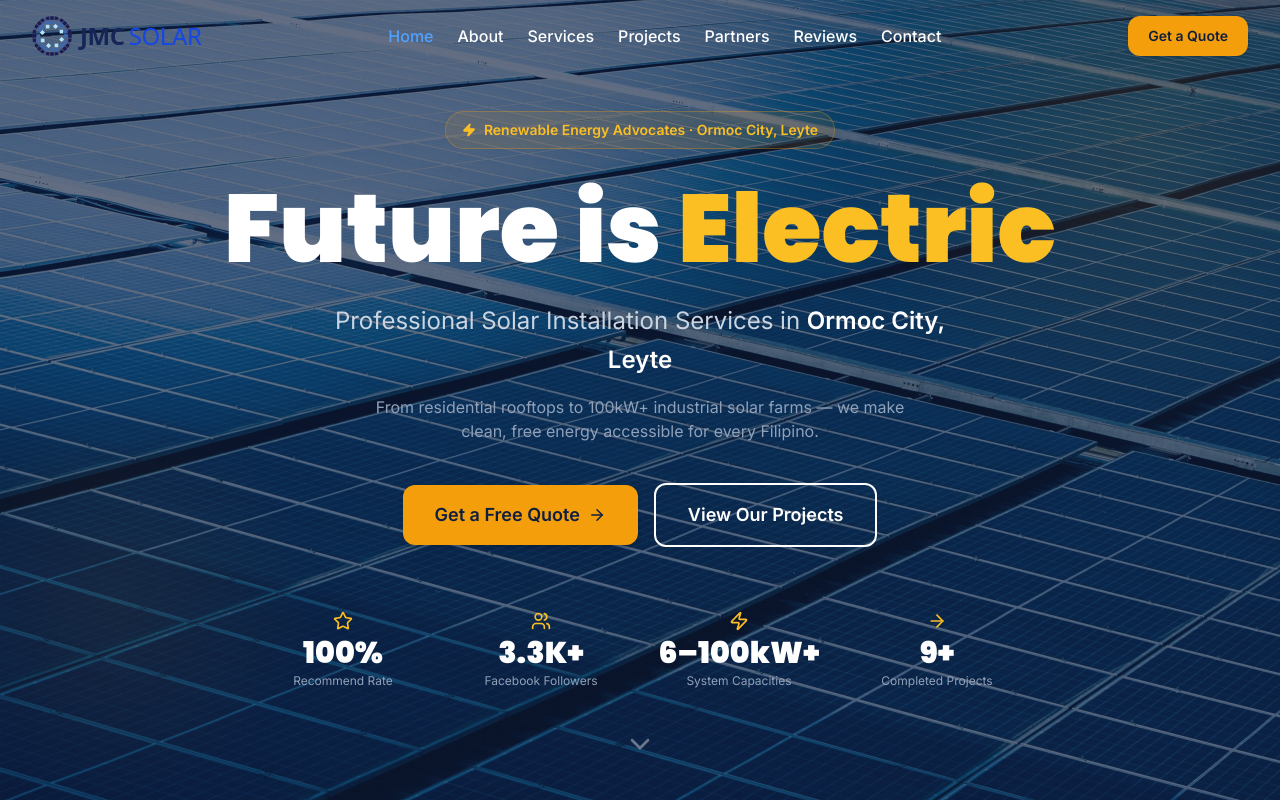
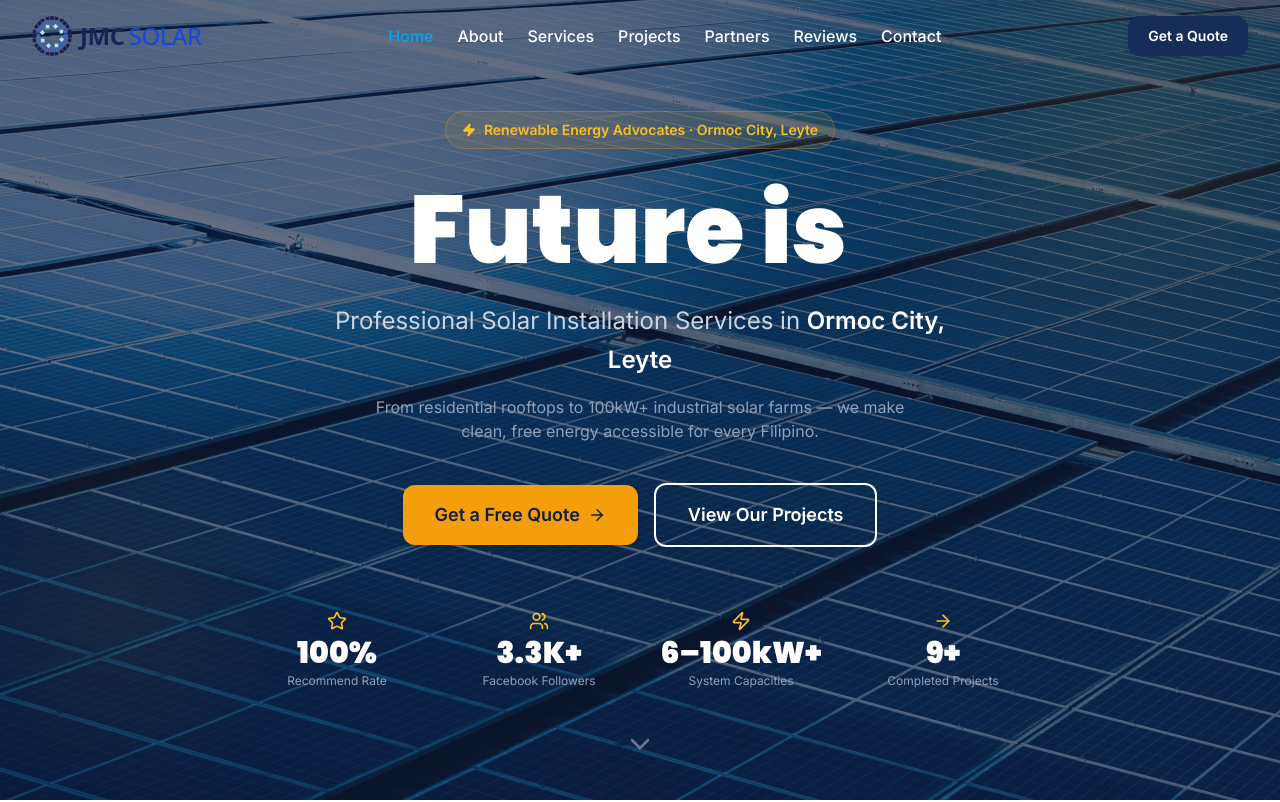
Before and after one commit to chrisPlicious/JMCWebApp, a React (Vite) app: page / in a window 1280 px wide. Shown: the top 802 px of the page. Built offline with nearby package versions, Linux system fonts and the light colour scheme.

Commit message:
updated hero section

```diff
--- a/src/components/layout/Navbar.tsx
+++ b/src/components/layout/Navbar.tsx
@@ -91,7 +91,7 @@ export default function Navbar() {
               onClick={(e) => handleNavClick(e, item.href)}
               className={`text-md font-medium px-1.5 rounded-lg transition-colors
                 ${activeSection === item.href
-                  ? 'text-blue-400 active'
+                  ? 'text-sky-500 active'
                   : scrolled
                    ? 'text-blue-950 hover:text-blue-400 hover:bg-white/5'
                    : 'text-white hover:text-blue-400 hover:bg-white/5'
@@ -107,7 +107,7 @@ export default function Navbar() {
           <a
             href="#contact"
             onClick={(e) => handleNavClick(e, '#contact')}
-            className="bg-solar-500 hover:bg-solar-400 text-navy-900 font-semibold text-sm px-5 py-2.5 rounded-xl transition-all duration-200 shadow-md hover:shadow-lg"
+            className="bg-navy-800 hover:bg-solar-400 text-white font-semibold text-sm px-5 py-2.5 rounded-xl transition-all duration-200 shadow-md hover:shadow-lg"
           >
             Get a Quote
           </a>
--- a/src/components/sections/Hero.tsx
+++ b/src/components/sections/Hero.tsx
@@ -1,17 +1,52 @@
-import { useEffect, useState } from 'react';
-import solarBg from '../../assets/solar.jpg';
-import { ArrowRight, ChevronDown, Star, Users, Zap } from 'lucide-react';
-import Button from '../ui/Button';
+import { useEffect, useState, useRef } from "react";
+import solarBg from "../../assets/solar.jpg";
+import { ArrowRight, ChevronDown, Star, Users, Zap } from "lucide-react";
+import Button from "../ui/Button";
 
 const stats = [
-  { value: '100%', label: 'Recommend Rate', icon: <Star size={20} /> },
-  { value: '3.3K+', label: 'Facebook Followers', icon: <Users size={20} /> },
-  { value: '6–100kW+', label: 'System Capacities', icon: <Zap size={20} /> },
-  { value: '9+', label: 'Completed Projects', icon: <ArrowRight size={20} /> },
+  { value: "100%", label: "Recommend Rate", icon: <Star size={20} /> },
+  { value: "3.3K+", label: "Facebook Followers", icon: <Users size={20} /> },
+  { value: "6–100kW+", label: "System Capacities", icon: <Zap size={20} /> },
+  { value: "9+", label: "Completed Projects", icon: <ArrowRight size={20} /> },
 ];
+
+const words = ["Electric", "Renewable", "Sustainable", "Now"];
 
 export default function Hero() {
   const [visible, setVisible] = useState(false);
+  const [currentIndex, setCurrentIndex] = useState(0);
+  const [phase, setPhase] = useState<"typing" | "pause" | "erasing">("typing");
+  const [displayText, setDisplayText] = useState("");
+  const timeoutRef = useRef<ReturnType<typeof setTimeout> | null>(null);
+
+  useEffect(() => {
+    const word = words[currentIndex];
+
+    if (phase === "typing") {
+      if (displayText.length < word.length) {
+        timeoutRef.current = setTimeout(() => {
+          setDisplayText(word.slice(0, displayText.length + 1));
+        }, 100);
+      } else {
+        timeoutRef.current = setTimeout(() => setPhase("pause"), 80);
+      }
+    } else if (phase === "pause") {
+      timeoutRef.current = setTimeout(() => setPhase("erasing"), 2000);
+    } else if (phase === "erasing") {
+      if (displayText.length > 0) {
+        timeoutRef.current = setTimeout(() => {
+          setDisplayText(displayText.slice(0, -1));
+        }, 60);
+      } else {
+        setCurrentIndex((prev) => (prev + 1) % words.length);
+        setPhase("typing");
+      }
+    }
+
+    return () => {
+      if (timeoutRef.current) clearTimeout(timeoutRef.current);
+    };
+  }, [displayText, phase, currentIndex]);
 
   useEffect(() => {
     const t = setTimeout(() => setVisible(true), 100);
@@ -19,10 +54,10 @@ export default function Hero() {
   }, []);
 
   const scrollToAbout = () => {
-    const el = document.querySelector('#about');
+    const el = document.querySelector("#about");
     if (el) {
       const top = el.getBoundingClientRect().top + window.scrollY - 72;
-      window.scrollTo({ top, behavior: 'smooth' });
+      window.scrollTo({ top, behavior: "smooth" });
     }
   };
 
@@ -32,18 +67,25 @@ export default function Hero() {
       className="relative min-h-screen flex flex-col items-center justify-center overflow-hidden bg-navy-900"
     >
       {/* Background */}
-      <div className="absolute inset-0 bg-cover bg-center opacity-35" style={{ backgroundImage: `url(${solarBg})` }} />
+      <div
+        className="absolute inset-0 bg-cover bg-center opacity-35"
+        style={{ backgroundImage: `url(${solarBg})` }}
+      />
       {/* <div className="absolute inset-0 bg-linear-to-b from-white/50 via-navy-900 to-navy-800 opacity-80" /> */}
       <div className="absolute inset-0 " />
       {/* Decorative sun rays */}
       <div className="absolute inset-0 overflow-hidden pointer-events-none">
         <div
           className="absolute -top-40 -right-40 w-[600px] h-[600px] rounded-full opacity-10"
-          style={{ background: 'radial-gradient(circle, #f59e0b 0%, transparent 70%)' }}
+          style={{
+            background: "radial-gradient(circle, #f59e0b 0%, transparent 70%)",
+          }}
         />
         <div
           className="absolute bottom-0 -left-20 w-[400px] h-[400px] rounded-full opacity-5"
-          style={{ background: 'radial-gradient(circle, #f59e0b 0%, transparent 70%)' }}
+          style={{
+            background: "radial-gradient(circle, #f59e0b 0%, transparent 70%)",
+          }}
         />
         {/* Grid pattern */}
         <div
@@ -51,15 +93,15 @@ export default function Hero() {
           style={{
             backgroundImage: `linear-gradient(rgba(255,255,255,0.1) 1px, transparent 1px),
                               linear-gradient(90deg, rgba(255,255,255,0.1) 1px, transparent 1px)`,
-            backgroundSize: '60px 60px',
+            backgroundSize: "60px 60px",
           }}
         />
       </div>
 
       {/* Main Content */}
       <div
-        className={`relative z-10 max-w-7xl mx-auto px-4 sm:px-6 lg:px-8 text-center transition-all duration-1000 ${
-          visible ? 'opacity-100 translate-y-0' : 'opacity-0 translate-y-10'
+        className={`relative z-10 w-full mx-auto px-4 sm:px-6 lg:px-8 text-center transition-all duration-1000 ${
+          visible ? "opacity-100 translate-y-0" : "opacity-0 translate-y-10"
         }`}
       >
         {/* Badge */}
@@ -71,22 +113,24 @@ export default function Hero() {
         {/* Headline */}
         <h1
           className="text-white font-black text-5xl sm:text-6xl lg:text-7xl xl:text-8xl leading-none mb-6"
-          style={{ fontFamily: 'Poppins, sans-serif' }}
+          style={{ fontFamily: "Poppins, sans-serif" }}
         >
-          Future is{' '}
-          <span className="text-solar-400 relative">
-            Electric
-
+          Future is{" "}
+          <span className="text-solar-400 relative inline-flex items-center">
+            {displayText}
+            {/* Blinking cursor */}
+            <span className="inline-block w-[3px] h-[0.85em] bg-solar-400 ml-1 rounded animate-[blink_0.8s_step-end_infinite]" />
           </span>
         </h1>
 
         {/* Subtitle */}
         <p className="text-slate-300 text-lg sm:text-xl lg:text-2xl max-w-2xl mx-auto mb-4 leading-relaxed">
-          Professional Solar Installation Services in{' '}
+          Professional Solar Installation Services in{" "}
           <span className="text-white font-semibold">Ormoc City, Leyte</span>
         </p>
         <p className="text-slate-400 text-base max-w-xl mx-auto mb-10">
-          From residential rooftops to 100kW+ industrial solar farms — we make clean, free energy accessible for every Filipino.
+          From residential rooftops to 100kW+ industrial solar farms — we make
+          clean, free energy accessible for every Filipino.
         </p>
 
         {/* CTA Buttons */}
@@ -101,13 +145,15 @@ export default function Hero() {
         </div>
 
         {/* Stats Strip */}
-        <div className="grid grid-cols-2 lg:grid-cols-4 gap-6 max-w-3xl mx-auto">
+        <div className="grid grid-cols-2 lg:grid-cols-4 gap-10 max-w-3xl mx-auto">
           {stats.map((stat) => (
             <div key={stat.label} className="text-center">
-              <div className="text-solar-400 flex justify-center mb-1">{stat.icon}</div>
+              <div className="text-solar-400 flex justify-center mb-1">
+                {stat.icon}
+              </div>
               <div
                 className="text-white font-black text-2xl lg:text-3xl"
-                style={{ fontFamily: 'Poppins, sans-serif' }}
+                style={{ fontFamily: "Poppins, sans-serif" }}
               >
                 {stat.value}
               </div>
@@ -116,7 +162,6 @@ export default function Hero() {
           ))}
         </div>
       </div>
-
       {/* Scroll Indicator */}
       <button
         onClick={scrollToAbout}
--- a/src/components/ui/ProjectCard.tsx
+++ b/src/components/ui/ProjectCard.tsx
@@ -46,7 +46,7 @@ export default function ProjectCard({ project }: ProjectCardProps) {
       )}
 
       {/* Dark overlay for readability */}
-      <div className="absolute inset-0 bg-black/30" />
+      <div className="absolute inset-0 bg-black/20 hover:bg-black/0 transition-colors duration-500" />
 
       {/* Category label — top left */}
       <div className="absolute top-4 left-4 z-10">
--- a/src/index.css
+++ b/src/index.css
@@ -1,9 +1,9 @@
 @import "tailwindcss";
 
-@import url('https://fonts.googleapis.com/css2?family=Montserrat:wght@400;500;600;700&display=swap');
+@import url("https://fonts.googleapis.com/css2?family=Montserrat:wght@400;500;600;700&display=swap");
 
-@theme{
-  --font-montserrat: 'Montserrat', ui-sans-serif, system-ui, sans-serif;
+@theme {
+  --font-montserrat: "Montserrat", ui-sans-serif, system-ui, sans-serif;
 }
 
 ::-webkit-scrollbar {
@@ -23,16 +23,26 @@
   background: #2563eb; /* blue-600 */
 }
 
+@keyframes blink {
+  0%,
+  100% {
+    opacity: 1;
+  }
+  50% {
+    opacity: 0;
+  }
+}
+
 @theme {
   /* ─── Brand Colors ─────────────────────────────── */
-  --color-navy-50:   #eef2ff;
-  --color-navy-100:  #e0e7ff;
-  --color-navy-200:  #c7d2fe;
-  --color-navy-500:  #3b4f8a;
-  --color-navy-700:  #1e3a6e;
-  --color-navy-800:  #162d5a;
-  --color-navy-900:  #0f1f40;
-  --color-navy-950:  #0a1428;
+  --color-navy-50: #eef2ff;
+  --color-navy-100: #e0e7ff;
+  --color-navy-200: #c7d2fe;
+  --color-navy-500: #3b4f8a;
+  --color-navy-700: #1e3a6e;
+  --color-navy-800: #162d5a;
+  --color-navy-900: #0f1f40;
+  --color-navy-950: #0a1428;
 
   --color-solar-300: #fcd34d;
   --color-solar-400: #fbbf24;
@@ -40,15 +50,15 @@
   --color-solar-600: #d97706;
   --color-solar-700: #b45309;
 
-  --color-green-eco:     #22c55e;
-  --color-green-eco-bg:  #dcfce7;
+  --color-green-eco: #22c55e;
+  --color-green-eco-bg: #dcfce7;
 
   /* ─── Typography ────────────────────────────────── */
-  --font-sans:    'Inter', ui-sans-serif, system-ui, sans-serif;
-  --font-display: 'Poppins', ui-sans-serif, sans-serif;
+  --font-sans: "Inter", ui-sans-serif, system-ui, sans-serif;
+  --font-display: "Poppins", ui-sans-serif, sans-serif;
 
   /* ─── Custom Shadows ────────────────────────────── */
-  --shadow-card:       0 4px 24px 0 rgb(0 0 0 / 0.08);
+  --shadow-card: 0 4px 24px 0 rgb(0 0 0 / 0.08);
   --shadow-card-hover: 0 8px 40px 0 rgb(0 0 0 / 0.16);
 }
 
@@ -74,8 +84,12 @@ body {
 
 /* ─── Partners Marquee Animation ─────────────────── */
 @keyframes marquee {
-  0%   { transform: translateX(0); }
-  100% { transform: translateX(-50%); }
+  0% {
+    transform: translateX(0);
+  }
+  100% {
+    transform: translateX(-50%);
+  }
 }
 
 .animate-marquee {
```
Also changed, not shown: public/aboutSolar.jpg (added).
